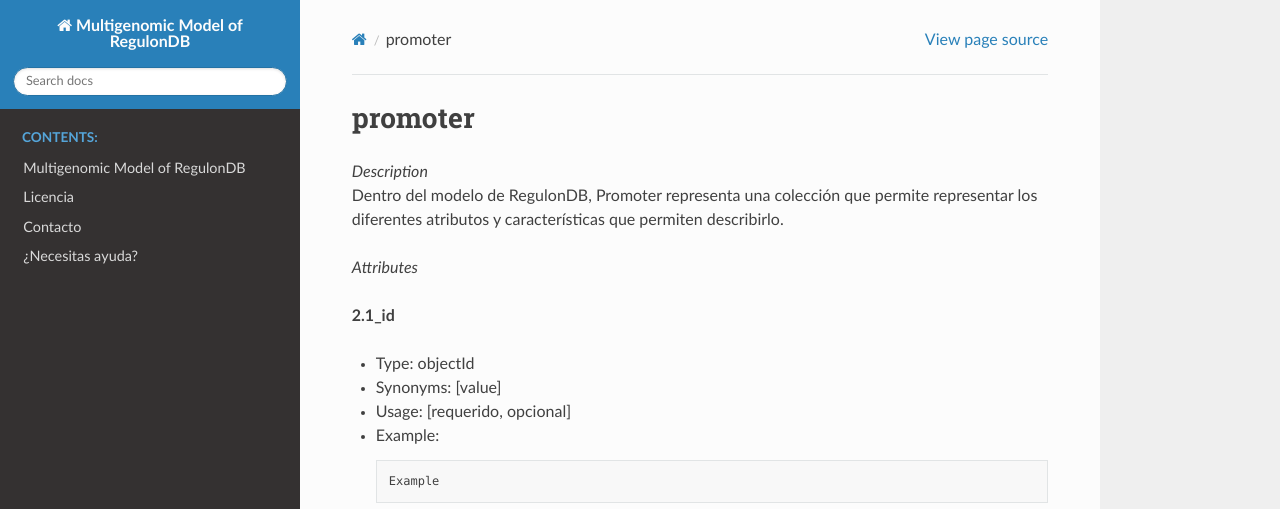
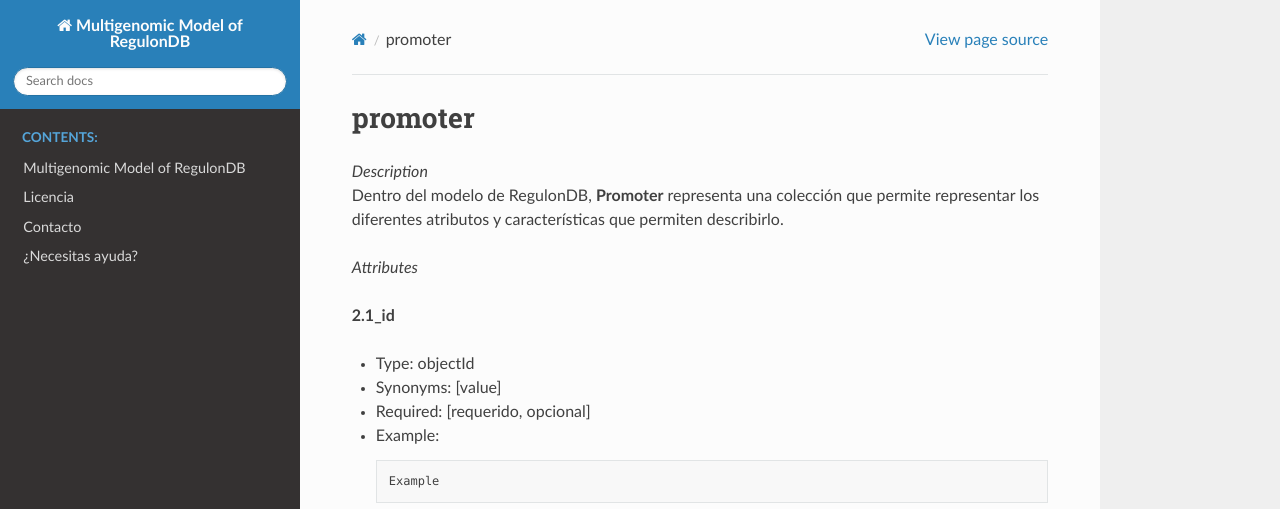
Before and after one commit to regulondbunam/MultigenomicModel, a Sphinx documentation site: the page built from docs/source/promoterCollection.md, in a window 1280 px wide and 900 px high. Shown: the top 509 px of the window. Built offline with Sphinx 7.4.7 and the Read the Docs theme 2.0.0, drawn with Linux system fonts in a browser that asks for light colours.

Commit message:
Update promoterCollection.md

```diff
--- a/docs/source/promoterCollection.md
+++ b/docs/source/promoterCollection.md
@@ -1,7 +1,7 @@
 # promoter
 
 _Description_
-Dentro del modelo de RegulonDB, Promoter representa una colección que permite representar los diferentes atributos y características que permiten describirlo.
+Dentro del modelo de RegulonDB, __Promoter__ representa una colección que permite representar los diferentes atributos y características que permiten describirlo.
 
 _Attributes_
 
@@ -11,7 +11,7 @@
 
   * Synonyms: [value]
 
-  * Usage: [requerido, opcional]
+  * Required: [requerido, opcional]
 
   * Example:
 
```
